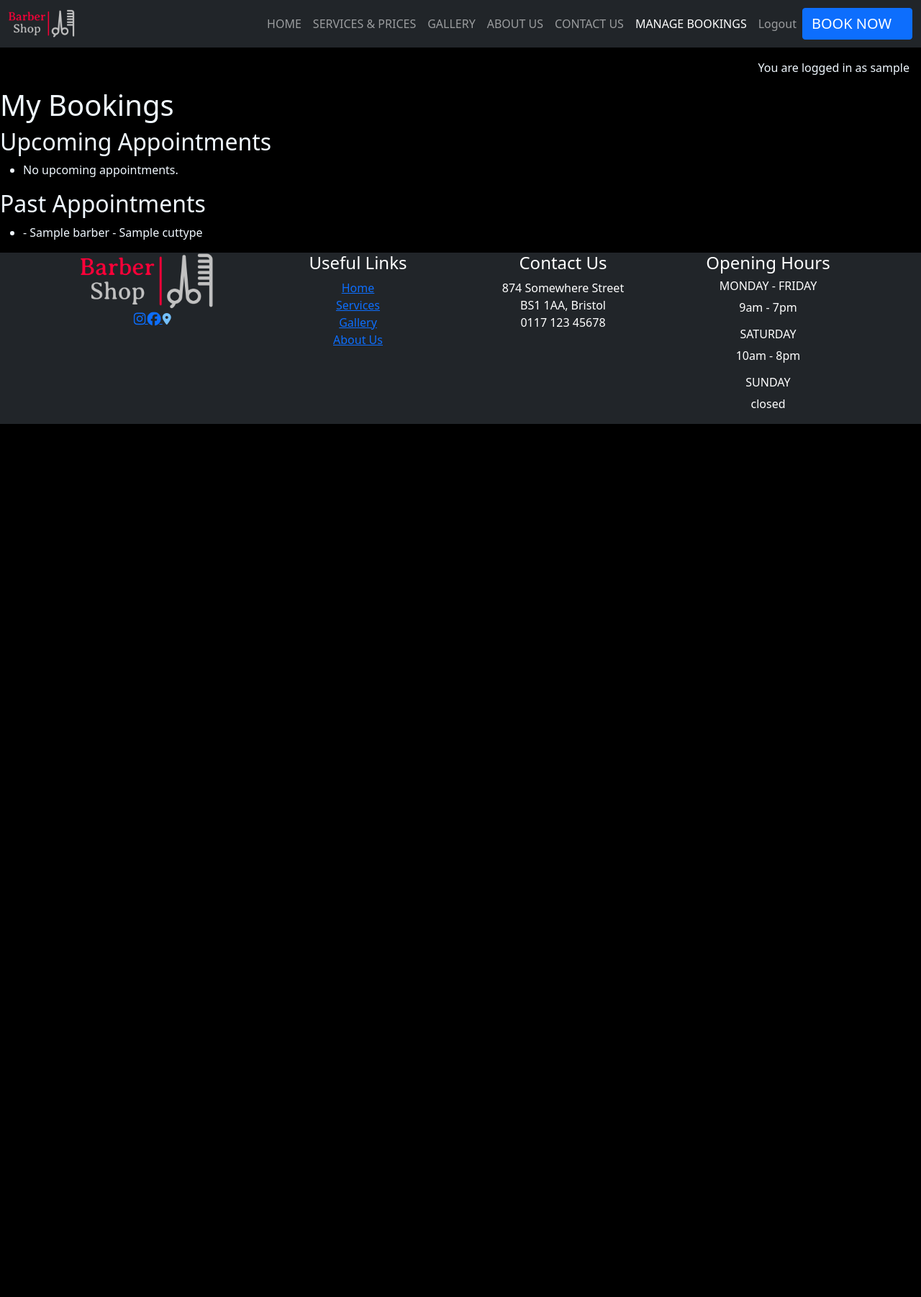
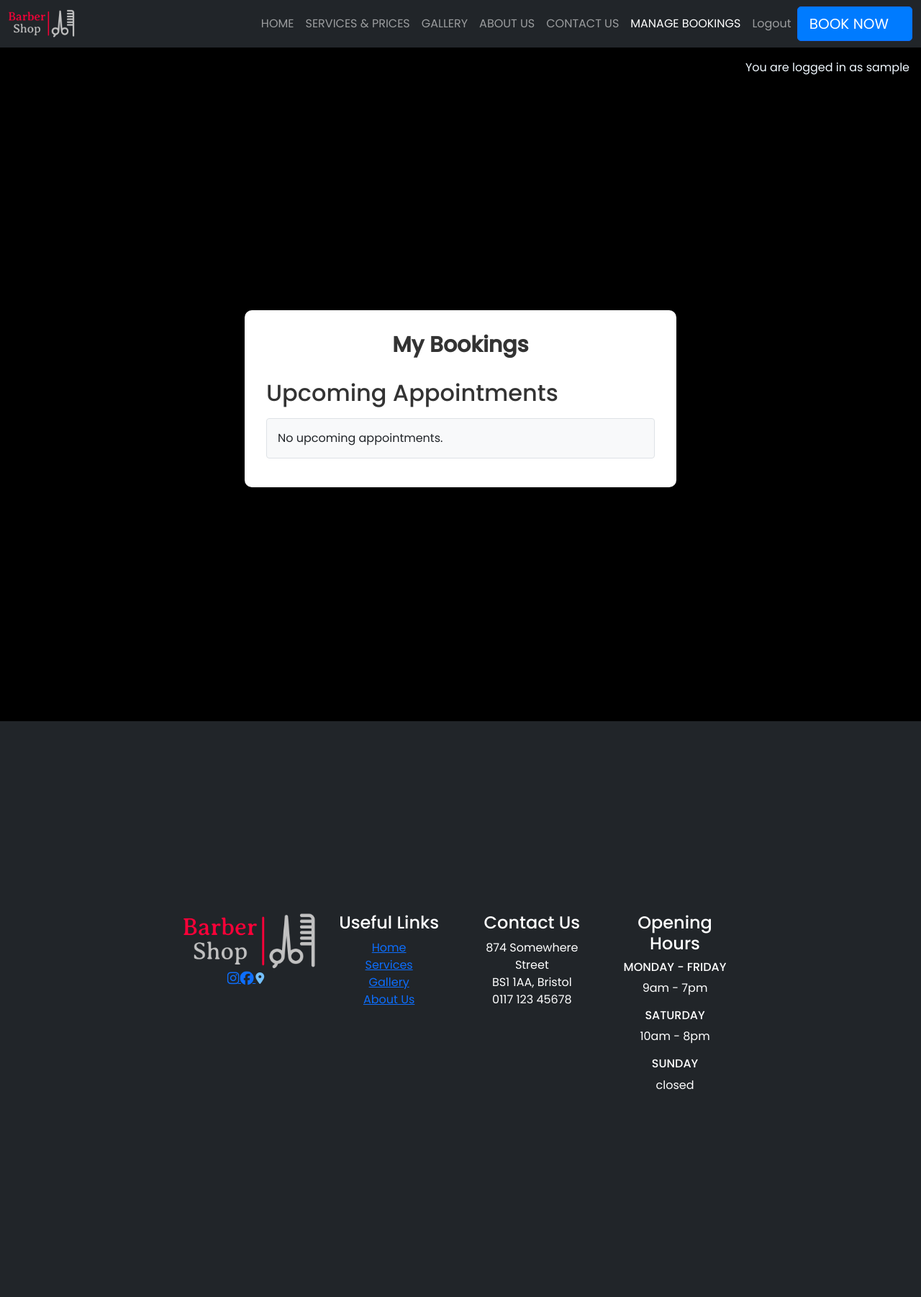
Before and after one commit to huss-al/barber_booking, a Django app: page /user-bookings/ in a window 1280 px wide. Shown: the whole page at 72% size. Before the commit the page ends 589 px from the top, so only its background shows below. Run offline with Django 4.2, Linux system fonts and the light colour scheme; a user stored in the database is signed in; tables that the repository leaves empty hold one stand-in row (values such as "Sample post"); some libraries are stand-ins or nearby versions.

Commit message:
saving everything

```diff
--- a/home/templates/home/edit_booking.html
+++ b/home/templates/home/edit_booking.html
@@ -3,10 +3,12 @@
 {% block title %}Edit Booking{% endblock %}
 
 {% block content %}
+<div class="container text-center">
     <h1>Edit Booking</h1>
     <form method="POST">
         {% csrf_token %}
         {{ form.as_p }}
         <button type="submit">Save Changes</button>
     </form>
+</div>
 {% endblock %}
--- a/home/templates/home/user_bookings.html
+++ b/home/templates/home/user_bookings.html
@@ -3,29 +3,142 @@
 {% block title %}My Bookings{% endblock %}
 
 {% block content %}
-    <h1>My Bookings</h1>
+    <div class="container my-5">
+        <div class="manage-bookings-box">
+            <div class="manage-bookings-header">
+                <h1 class="text-center">My Bookings</h1>
+            </div>
 
-    <h2>Upcoming Appointments</h2>
-    <ul>
+            <div class="booking-section">
+                <div class="upcoming-appointments">
+                    <h2 class="mb-3">Upcoming Appointments</h2>
+                    <ul class="list-group">
                         {% for appointment in upcoming_appointments %}
-            <li>
-                {{ appointment.date }} - {{ appointment.time }} - {{ appointment.barber.name }} - {{ appointment.cut.name }}
-                <a href="{% url 'edit-booking' appointment.id %}">Edit</a> |
-                <a href="{% url 'cancel-booking' appointment.id %}">Cancel</a>
+                            <li class="list-group-item">
+                                <div class="d-flex justify-content-between align-items-center">
+                                    <div>
+                                        <span>{{ appointment.date }}</span> - <span>{{ appointment.time }}</span><br>
+                                        <span>Barber: {{ appointment.barber.name }}</span><br>
+                                        <span>Cut: {{ appointment.cut.name }}</span>
+                                    </div>
+                                    <div>
+                                        <a href="{% url 'edit-booking' appointment.id %}" class="btn btn-primary me-2">Edit</a>
+                                        <a href="{% url 'cancel-booking' appointment.id %}" class="btn btn-danger">Cancel</a>
+                                    </div>
+                                </div>
                             </li>
                         {% empty %}
-            <li>No upcoming appointments.</li>
+                            <li class="list-group-item">No upcoming appointments.</li>
                         {% endfor %}
                     </ul>
+                </div>
 
-    <h2>Past Appointments</h2>
-    <ul>
-        {% for appointment in past_appointments %}
-            <li>
-                {{ appointment.datetime }} - {{ appointment.barber.name }} - {{ appointment.cut.name }}
-            </li>
-        {% empty %}
-            <li>No past appointments.</li>
-        {% endfor %}
+
                     </ul>
+                </div>
+            </div>
+        </div>
+    </div>
+
+    <style>
+        @import url('https://fonts.googleapis.com/css2?family=Poppins:wght@400;500&display=swap');
+
+        * {
+            margin: 0;
+            padding: 0;
+            box-sizing: border-box;
+            font-family: 'Poppins', sans-serif;
+        }
+
+        .container {
+            display: flex;
+            justify-content: center;
+            align-items: center;
+            min-height: 100vh;
+        }
+
+        .manage-bookings-box {
+            width: 600px;
+            padding: 30px;
+            background: #fff;
+            box-shadow: 0px 5px 20px rgba(0, 0, 0, 0.1);
+            border-radius: 10px;
+        }
+
+        .manage-bookings-header {
+            text-align: center;
+            margin-bottom: 30px;
+        }
+
+        .manage-bookings-header h1 {
+            color: #333;
+            font-size: 30px;
+            font-weight: 600;
+        }
+
+        h2 {
+            color: #333;
+
+        }
+
+
+        .booking-section {
+            margin-top: 20px;
+        }
+
+        .list-group {
+            list-style: none;
+            padding: 0;
+            margin: 0;
+        }
+
+        .list-group-item {
+            margin-bottom: 10px;
+            padding: 15px;
+            background-color: #f8f9fa;
+            border: 1px solid #dee2e6;
+            border-radius: 5px;
+        }
+
+        .btn {
+            text-decoration: none;
+            transition: background 0.3s, transform 0.3s;
+            font-size: 14px;
+            padding: 8px 16px;
+            border-radius: 5px;
+            text-align: center;
+            display: inline-block;
+            vertical-align: middle;
+            line-height: 1.5;
+        }
+
+        .btn-primary {
+            background: #007bff;
+            color: #fff;
+        }
+
+        .btn-danger {
+            background: #dc3545;
+            color: #fff;
+        }
+
+        .btn:hover {
+            transform: scale(1.05);
+        }
+
+        /* Media queries for responsiveness */
+        @media (max-width: 768px) {
+            .manage-bookings-box {
+                width: 80%;
+                padding: 20px;
+            }
+        }
+
+        @media (max-width: 576px) {
+            .manage-bookings-box {
+                width: 90%;
+                padding: 15px;
+            }
+        }
+    </style>
 {% endblock %}
```
Lines whose indentation alone changed are shown as unchanged.
